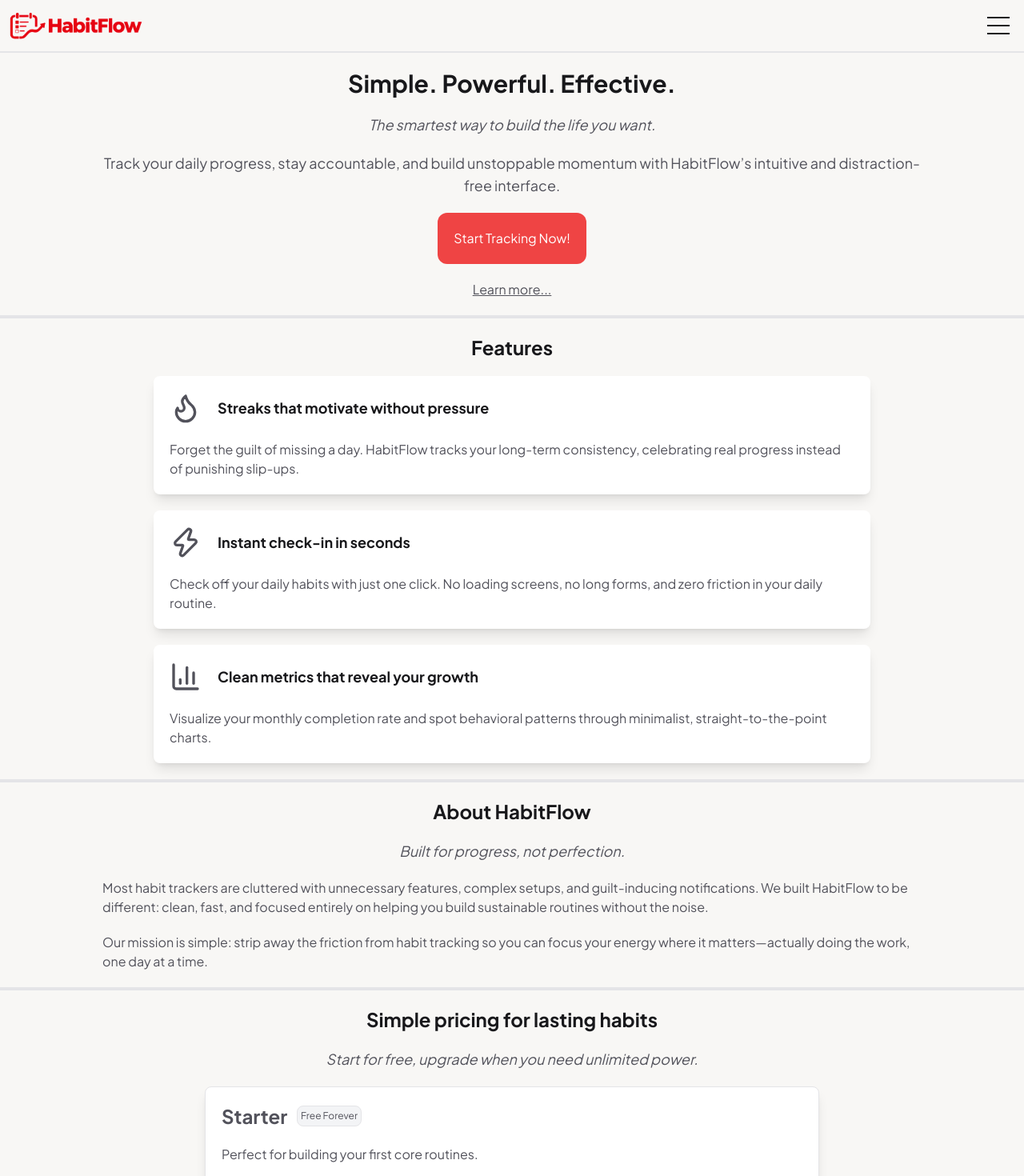
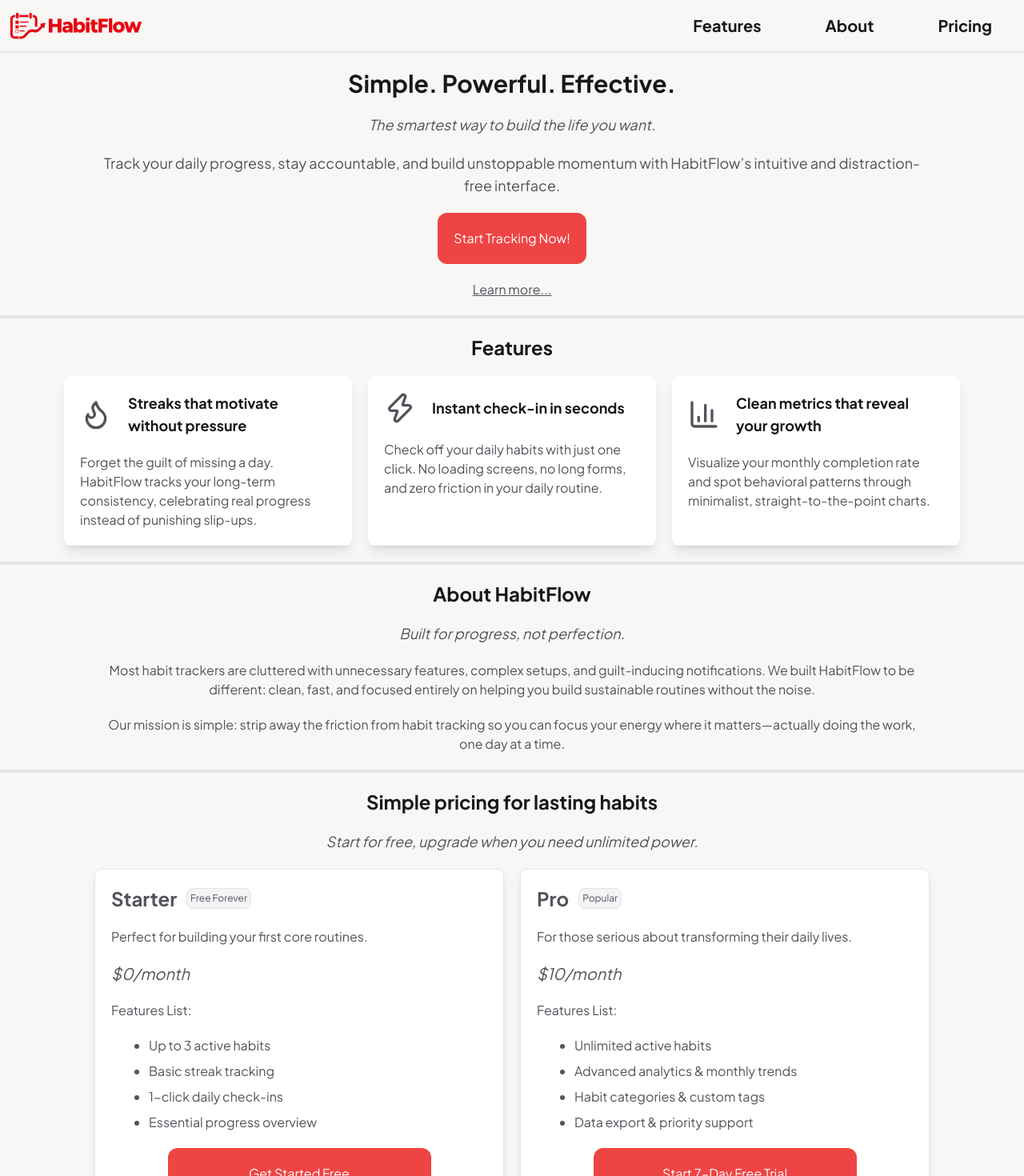
Before and after one commit to GilbertoBispo/HabitFlow, a Next.js app: page / in a window 1280 px wide. Shown: the top 1470 px of the page at 80% size. Built offline with nearby package versions, Linux system fonts and the light colour scheme.

Commit message:
feat: implements responsiveness for 1024px and 1280px breakpoints

```diff
--- a/app/components/About.tsx
+++ b/app/components/About.tsx
@@ -9,8 +9,8 @@ export default function About() {
 
             <SubTitle>Built for progress, not perfection.</SubTitle>
 
-            <p className="md:w-[80dvw]">Most habit trackers are cluttered with unnecessary features, complex setups, and guilt-inducing notifications. We built HabitFlow to be different: clean, fast, and focused entirely on helping you build sustainable routines without the noise.</p>
-            <p className="md:w-[80dvw]">Our mission is simple: strip away the friction from habit tracking so you can focus your energy where it matters—actually doing the work, one day at a time.</p>
+            <p className="md:w-[80dvw] lg:text-center">Most habit trackers are cluttered with unnecessary features, complex setups, and guilt-inducing notifications. We built HabitFlow to be different: clean, fast, and focused entirely on helping you build sustainable routines without the noise.</p>
+            <p className="md:w-[80dvw] lg:text-center">Our mission is simple: strip away the friction from habit tracking so you can focus your energy where it matters—actually doing the work, one day at a time.</p>
         </Section>
     );
 };
--- a/app/components/Features.tsx
+++ b/app/components/Features.tsx
@@ -30,14 +30,14 @@ export default function Features() {
         <Section>
             <Title>Features</Title>
 
-            <div className="flex flex-col gap-5">
+            <div className="flex flex-col gap-5 lg:flex-row lg:flex-wrap lg:justify-center">
                 {features.map((feature, index) => {
                     const title = feature.title;
                     const Icon = feature.icon;
                     const text = feature.text;
 
                     return(
-                        <Card disableProp={true} key={index} className="md:w-[70dvw]">
+                        <Card disableProp={true} key={index} className="md:w-[70dvw] lg:w-90">
                             <div className="flex gap-5 items-center">
                                 <Icon size={40}></Icon>
                                 <h2 className="text-lg w-[80%] text-(--titles)"><strong>{title}</strong></h2>
--- a/app/components/Header.tsx
+++ b/app/components/Header.tsx
@@ -65,8 +65,26 @@ export default function Header() {
                 </nav>
             </div>
 
+            <nav className="hidden lg:block">
+                <ul className="flex">
+                    {
+                        links.map((link, index) => {
+                            // taking the text attribute from the objects
+                            const linkText = link.text;
+                            return (
+                                <li className="text-xl p-5" key={index}>
+                                    <a className="text-(--menu) p-5 hover:text-(--text) font-bold" href="">
+                                        {linkText}
+                                    </a>
+                                </li>
+                            );
+                        })
+                    }
+                </ul>
+            </nav>
+
             {/* menu button for mobile devices */}
-            <div className="w-16 h-full z-2">
+            <div className="w-16 h-full z-2 lg:hidden">
                 <button ref={menuButton} onClick={handleClick} className="w-full h-full flex flex-col items-center justify-center gap-2">
                     <span className={`inline-block bg-(--menu) w-7 h-0.5 ${isActive ? 'w-9 rotate-45 transition-all duration-200 translate-y-2.5' : 'rotate-0 transition-all duration-200'}`}></span>
                     <span className={`inline-block bg-(--menu) w-7 h-0.5 ${isActive ? 'opacity-0' : 'rotate-0 transition-all duration-200'}`}></span>
--- a/app/components/Pricing.tsx
+++ b/app/components/Pricing.tsx
@@ -10,6 +10,7 @@ export default function Pricing() {
             <SubTitle>Start for free, upgrade when you need unlimited power.</SubTitle>
 
             {/* Calling PricingCard component and passing its data */}
+            <div className="flex flex-col gap-5 lg:flex-row">
                 <PricingCard
                     tag="Free Forever"
                     title="Starter"
@@ -23,7 +24,6 @@ export default function Pricing() {
                     ]}
                     button="Get Started Free"
                 />
-
                 <PricingCard
                     tag="Popular"
                     title="Pro"
@@ -37,6 +37,7 @@ export default function Pricing() {
                     ]}
                     button="Start 7-Day Free Trial"
                 />
+            </div>
 
         </Section>
     );
--- a/app/components/ui/PricingCard.tsx
+++ b/app/components/ui/PricingCard.tsx
@@ -14,7 +14,7 @@ interface TypePricingCard {
 
 export default function PricingCard({ tag, title, subtitle, price, features, button, className }: TypePricingCard) {
     return(
-        <Card className={`w-[80dvw] bg-(--card-background) p-5 rounded-lg border-(--border) border md:w-[60dvw] ${className}`}>
+        <Card className={`w-[80dvw] bg-(--card-background) p-5 rounded-lg border-(--border) border md:w-[60dvw] lg:w-[40dvw] lg:justify-between ${className}`}>
             <div className="flex items-center gap-3">
                 <h2 className="text-2xl"><strong>{title}</strong></h2>
                 <span className="text-xs bg-gray-100 p-1 rounded-lg text-center border-(--border) border">{tag}</span>
```
Lines whose indentation alone changed are shown as unchanged.
